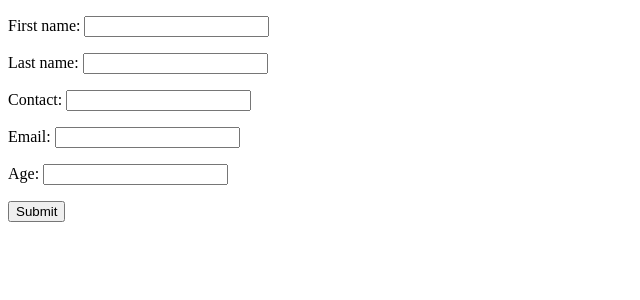
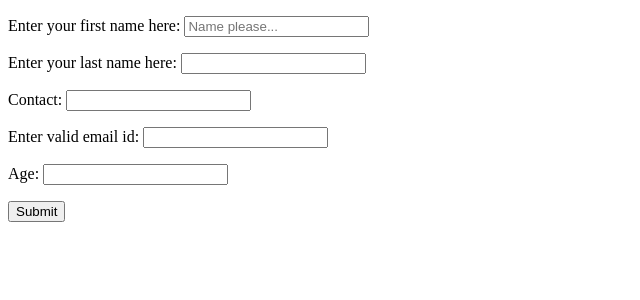
Before and after one commit to 8912Soundariya/DjangoApp, a Django app: page /stu-registration/ in a window 1280 px wide. Shown: the top 300 px of the page, without its empty margins (0-640 px from the left). Run offline with Django 3.2, Linux system fonts and the light colour scheme.

Commit message:
Django validation form

```diff
--- a/djangoForms/FormsApp/forms.py
+++ b/djangoForms/FormsApp/forms.py
@@ -6,6 +6,20 @@ class studentRegistration(forms.ModelForm):
     class Meta:
         model = Student
         fields = '__all__'
+        labels = {
+            'first_name': 'Enter your first name here',
+            'last_name': 'Enter your last name here',
+            'email': 'Enter valid email id'
+        }
+        help_text = {'last_name': 'Enter your full surname'}
+        error_messages = {
+            'age': {'required':'Enter your right age','max_length':'Age max_length is 2 digit'},
+            'first_name': {'required':'Name is Mandatory'}
+        }
+        widgets = {
+            'first_name':forms.TextInput(attrs={'class':'nameFirst','placeholder':'Name please...'}),
+            'last_name':forms.TextInput()
+        }
 
 # Django Form without model
 class EmployeeRegistration(forms.Form):
--- a/djangoForms/FormsApp/templates/register/stuRegistration.html
+++ b/djangoForms/FormsApp/templates/register/stuRegistration.html
@@ -5,7 +5,7 @@
     <title>Student Registration</title>
 </head>
 <body>
-    <form action="" method="POST" accept-charset="utf-8">
+    <form action="" method="POST" accept-charset="utf-8" novalidate="True">
         {% csrf_token %}
         {{form.as_p}}
     <input type="submit" name="stuSubmit" id="stuSubmit" value="Submit" />
--- a/djangoForms/djangoForms/urls.py
+++ b/djangoForms/djangoForms/urls.py
@@ -19,6 +19,6 @@ from FormsApp import views
 
 urlpatterns = [
     path('admin/', admin.site.urls),
-    path('stu-registration/', views.showFormData),
-    path('emp-registration/', views.showEmpForm)
+    path('stu-registration/', views.showFormData, name='studentForm'),
+    path('emp-registration/', views.showEmpForm, name='employeeForm')
 ]
```
